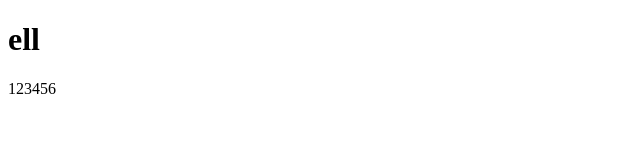
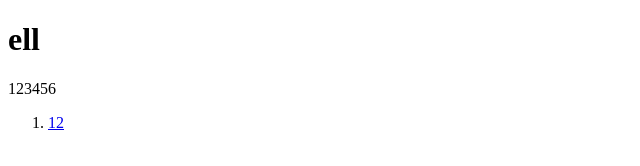
Before and after one commit to charan2108/Abacus, a plain HTML site: page index.html in a window 1280 px wide. Shown: the full height of the page, 0-640 px from the left. Drawn offline with Linux system fonts and the light colour scheme.

Commit message:
Added lines

```diff
--- a/index.html
+++ b/index.html
@@ -11,6 +11,11 @@
 <body>
     <h1>ell</h1>
     <p>123456</p>
+    <ol>
+        <li>
+            <a href="#">12</a>
+        </li>
+    </ol>
 </body>
 
 </html>
```
